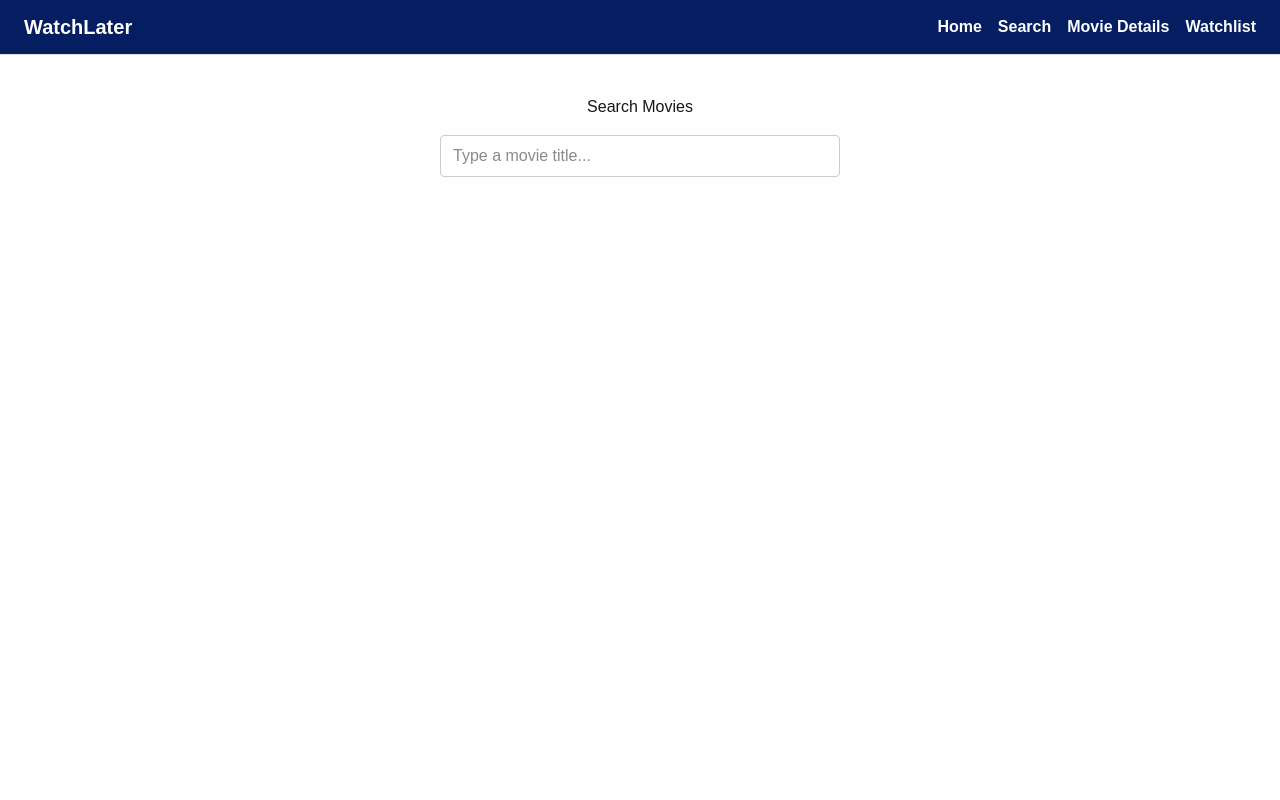
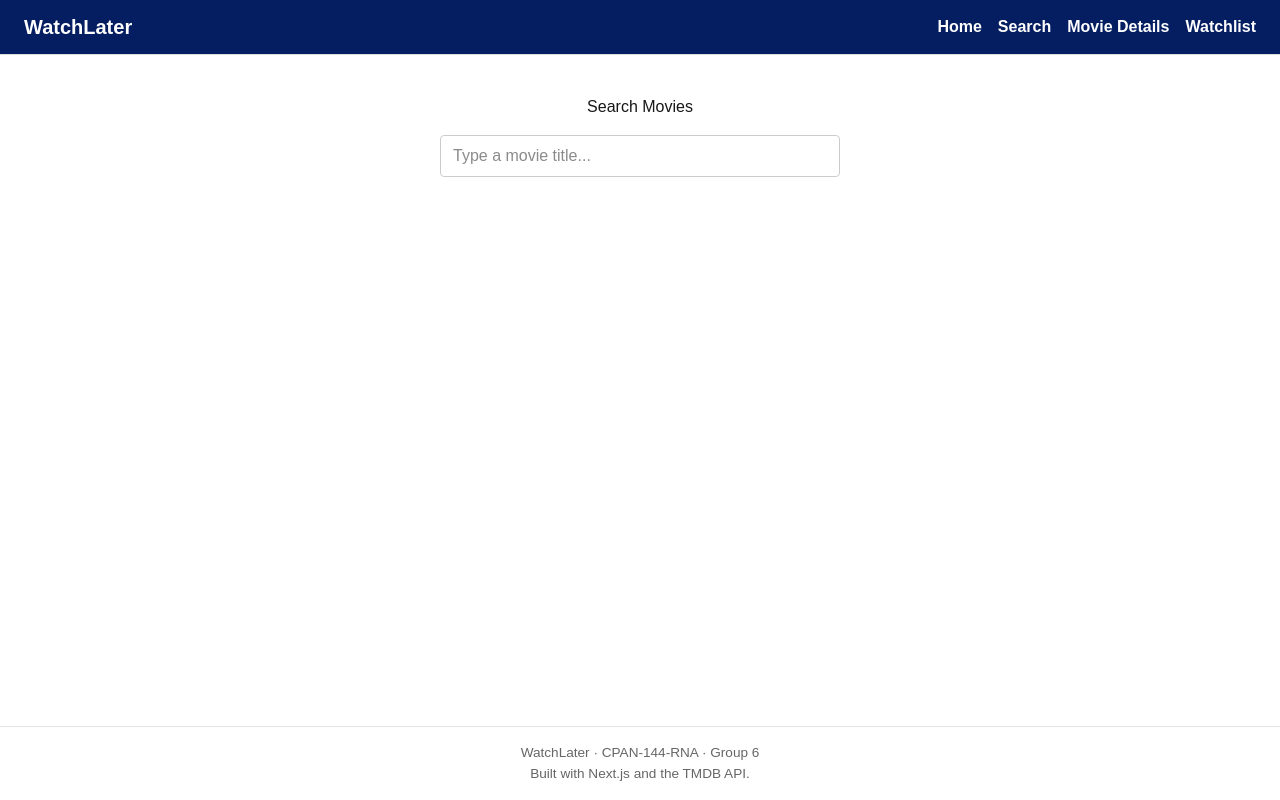
Before and after one commit to erinhollett/WatchLater, a Next.js app: page /search in a window 1280 px wide. Built offline with nearby package versions, Linux system fonts and the light colour scheme.

Commit message:
Add seperate Search Bar Component & Footer

```diff
--- /dev/null
+++ b/components/Footer.tsx
@@ -0,0 +1,19 @@
+import React from "react";
+
+export default function Footer() {
+  return (
+    <footer
+      style={{
+        marginTop: "2rem",
+        padding: "1rem 0",
+        borderTop: "1px solid #e5e5e5",
+        fontSize: "0.85rem",
+        textAlign: "center",
+        color: "#666",
+      }}
+    >
+      <p>WatchLater  · CPAN-144-RNA · Group 6</p>
+      <p>Built with Next.js and the TMDB API.</p>
+    </footer>
+  );
+}
--- /dev/null
+++ b/components/SearchBar.tsx
@@ -0,0 +1,33 @@
+import React from "react";
+
+type SearchBarProps = {
+  value: string;
+  onChange: (value: string) => void;
+};
+
+export default function SearchBar({ value, onChange }: SearchBarProps) {
+  return (
+    <div
+      style={{
+        display: "flex",
+        justifyContent: "center",
+        marginBottom: "1.5rem",
+      }}
+    >
+      <input
+        type="text"
+        placeholder="Type a movie title..."
+        value={value}
+        onChange={(e) => onChange(e.target.value)}
+        style={{
+          width: "100%",
+          maxWidth: "400px",
+          padding: "0.5rem 0.75rem",
+          borderRadius: "4px",
+          border: "1px solid #ccc",
+          fontSize: "1rem",
+        }}
+      />
+    </div>
+  );
+}
--- a/pages/_app.tsx
+++ b/pages/_app.tsx
@@ -1,14 +1,24 @@
 import type { AppProps } from "next/app";
 import "../styles/globals.css";
 import Navbar from "../components/Navbar";
+import Footer from "../components/Footer";
 
 export default function MyApp({ Component, pageProps }: AppProps) {
   return (
-    <>
+  <div
+      style={{
+        minHeight: "100vh",
+        display: "flex",
+        flexDirection: "column",
+      }}
+    >
       <Navbar />
-      <main style={{ padding: "1.5rem" }}>
+
+      <main style={{ padding: "1.5rem", flex: 1 }}>
         <Component {...pageProps} />
       </main>
-    </>
+
+      <Footer />
+    </div>
   );
 }
--- a/pages/search.tsx
+++ b/pages/search.tsx
@@ -2,6 +2,7 @@
 
 import React, { useEffect, useState } from "react";
 import MovieGrid from "../components/MovieGrid";
+import SearchBar from "../components/SearchBar";
 import type { Movie } from "../data/movies";
 
 export default function SearchPage() {
@@ -100,28 +101,7 @@ export default function SearchPage() {
         Search Movies
       </h2>
 
-      <div
-        style={{
-          display: "flex",
-          justifyContent: "center",
-          marginBottom: "1.5rem",
-        }}
-      >
-        <input
-          type="text"
-          placeholder="Type a movie title..."
-          value={query}
-          onChange={(e) => setQuery(e.target.value)}
-          style={{
-            width: "100%",
-            maxWidth: "400px",
-            padding: "0.5rem 0.75rem",
-            borderRadius: "4px",
-            border: "1px solid #ccc",
-            fontSize: "1rem",
-          }}
-        />
-      </div>
+      <SearchBar value={query} onChange={setQuery} />
 
       {isLoading && <p style={{ textAlign: "center" }}>Loading...</p>}
       {error && (
```
